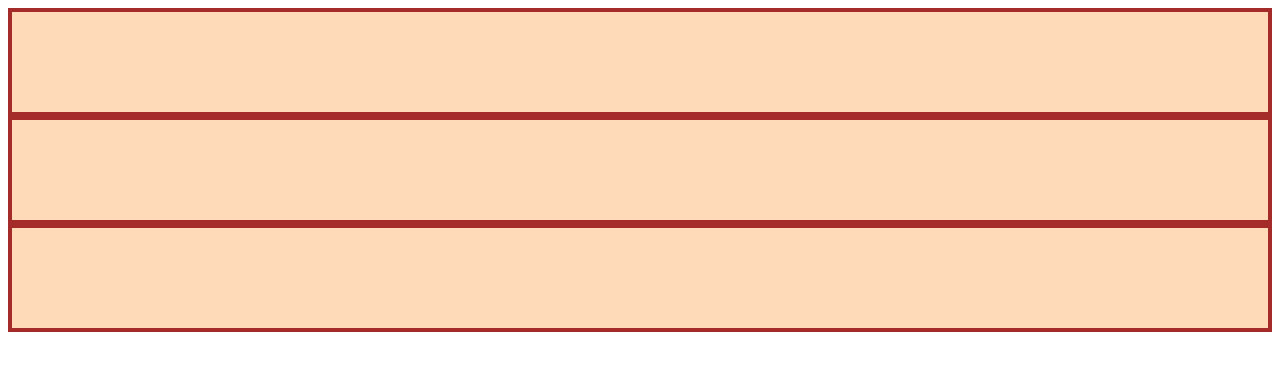
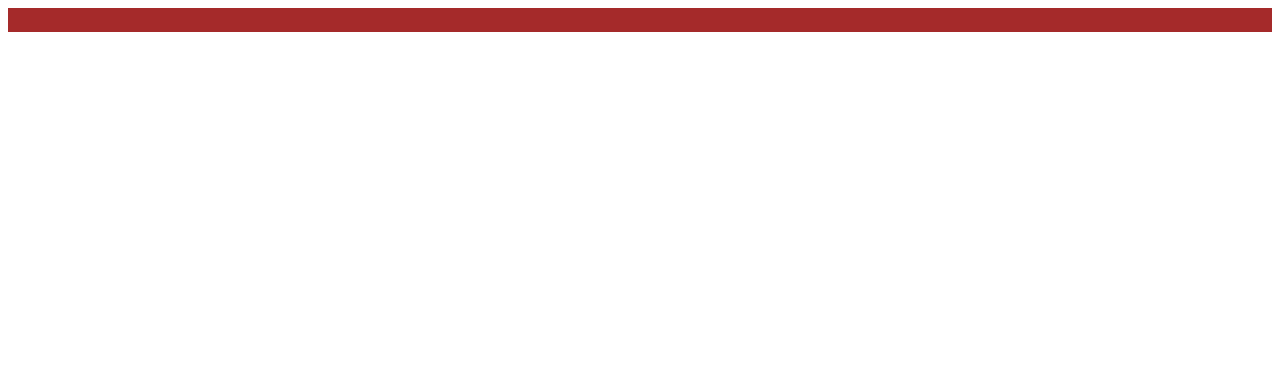
Before and after one commit to AaruushB/Odin_Project, a plain HTML site: page HTML and CSS/Flexbox/index.html in a window 1280 px wide. Drawn offline with Linux system fonts and the light colour scheme.

Commit message:
Added the flex-box and experimented with it

```diff
--- a/HTML and CSS/Flexbox/index.html
+++ b/HTML and CSS/Flexbox/index.html
@@ -8,7 +8,8 @@
     <title>Flexbox</title>
     <style>
         .flex-container {
-            /* display: flex; */
+             display: flex;
+            flex-direction: column;
         }
 
         /* this selector selects all divs inside of .flex-container */
@@ -16,7 +17,10 @@
             background: peachpuff;
             border: 4px solid brown;
             height: 100px;
-            /* flex: 1; */
+             flex: 1;
+        }
+        .flex-container .two {
+            flex: 2 1 0;
         }
     </style>
 </head>
```
